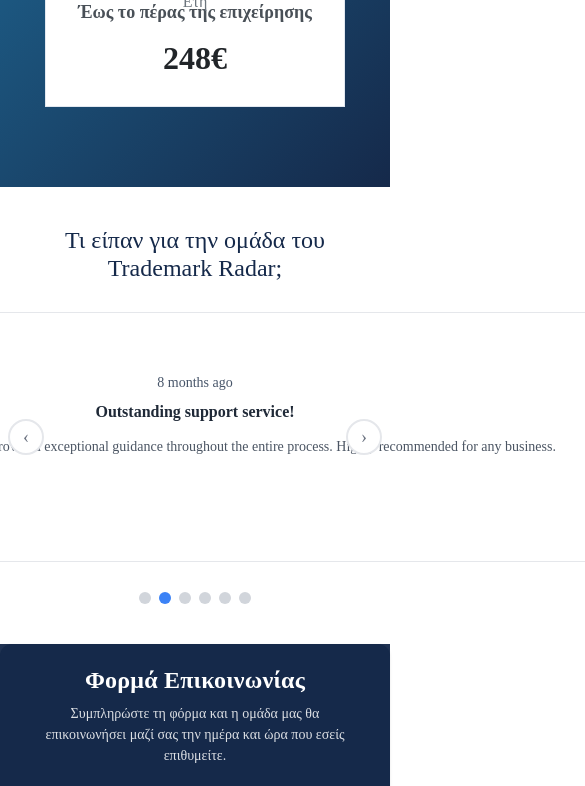
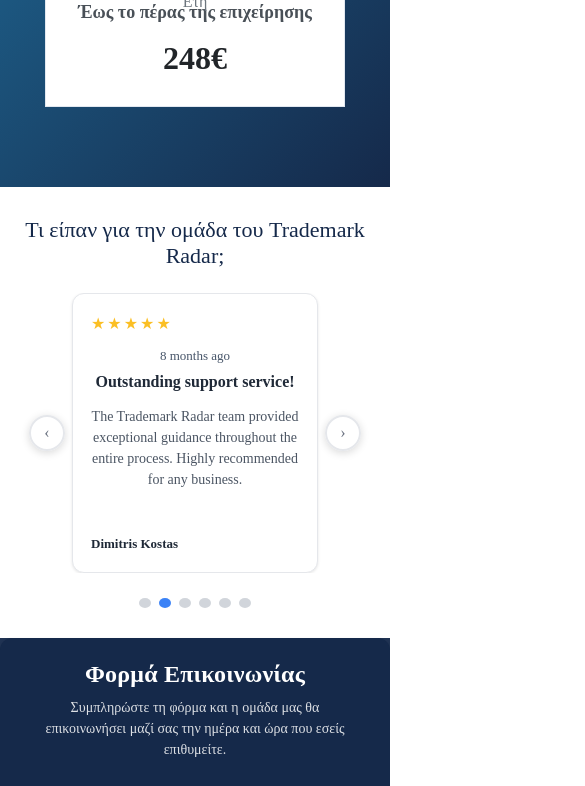
Before and after one commit to Charilaos-Kanellopoulos/Trademark, a React (Create React App) app in the folder front/: page / in a window 390 px wide. Shown: the part 3625-4411 px from the top of the page, 585 px wide, since content can reach past the window. Built offline with nearby package versions, Linux system fonts and the light colour scheme.

Commit message:
Comments- Carousel

```diff
--- a/front/src/components/Comments/Comments.css
+++ b/front/src/components/Comments/Comments.css
@@ -42,11 +42,26 @@
   flex: 1;
   overflow: hidden;
   border-radius: var(--radius);
+  touch-action: pan-y; /* Allow vertical scrolling but prevent horizontal */
+  user-select: none; /* Prevent text selection during swipe */
 }
 
-.comments__track {
+.comments__cards-container {
   display: flex;
-  transition: transform 0.5s ease;
+  gap: 20px;
+  justify-content: center;
+  align-items: stretch;
+  min-height: 280px;
+  opacity: 1;
+  transition: opacity 0.3s ease-in-out;
+}
+
+.comments__slide {
+  display: flex;
+  gap: 20px;
+  flex-shrink: 0;
+  width: 100%;
+  justify-content: center;
 }
 
 /* Review Card */
@@ -55,12 +70,13 @@
   border: 1px solid var(--border);
   border-radius: var(--radius);
   padding: 24px;
-  margin: 0 10px;
   box-shadow: var(--shadow);
   min-height: 280px;
   display: flex;
   flex-direction: column;
   justify-content: space-between;
+  flex: 1;
+  max-width: 350px;
 }
 
 /* Star Rating */
@@ -207,6 +223,14 @@
     height: 44px;
     font-size: 20px;
   }
+
+  .comments__cards-container {
+    gap: 15px;
+  }
+
+  .comments__card {
+    min-height: 300px;
+  }
 }
 
 @media (max-width: 768px) {
@@ -220,8 +244,8 @@
   }
 
   .comments__carousel {
-    flex-direction: column;
-    gap: 20px;
+    position: relative;
+    gap: 0;
   }
 
   .comments__nav {
@@ -229,24 +253,107 @@
     top: 50%;
     transform: translateY(-50%);
     z-index: 10;
+    width: 40px;
+    height: 40px;
+    font-size: 18px;
+    background: rgba(255, 255, 255, 0.9);
+    box-shadow: 0 2px 8px rgba(0, 0, 0, 0.15);
   }
 
   .comments__nav--prev {
-    left: -24px;
+    left: 10px;
   }
 
   .comments__nav--next {
-    right: -24px;
+    right: 10px;
   }
 
   .comments__track-container {
-    margin: 0 30px;
+    margin: 0;
+    border-radius: 0;
+  }
+
+  .comments__cards-container {
+    gap: 0;
+    padding: 0 50px;
+  }
+
+  .comments__slide {
+    gap: 0;
+    width: 100%;
+    padding: 0 50px;
   }
 
   .comments__card {
-    margin: 0 5px;
-    min-height: 250px;
+    min-height: 280px;
     padding: 20px;
+    border-radius: 12px;
+    margin: 0 10px;
+    max-width: none;
+    width: 100%;
+  }
+
+  .comments__card-title {
+    font-size: 18px;
+    margin-bottom: 12px;
+  }
+
+  .comments__comment {
+    font-size: 15px;
+    line-height: 1.5;
+  }
+
+  .comments__dots {
+    margin-top: 25px;
+  }
+
+  .comments__dot {
+    width: 10px;
+    height: 10px;
+  }
+}
+
+@media (max-width: 480px) {
+  .comments {
+    padding: 30px 12px;
+  }
+
+  .comments__title {
+    font-size: 22px;
+    margin-bottom: 25px;
+  }
+
+  .comments__nav {
+    width: 36px;
+    height: 36px;
+    font-size: 16px;
+  }
+
+  .comments__nav--prev {
+    left: 5px;
+  }
+
+  .comments__nav--next {
+    right: 5px;
+  }
+
+  .comments__cards-container {
+    gap: 0;
+    padding: 0 40px;
+  }
+
+  .comments__slide {
+    gap: 0;
+    width: 100%;
+    padding: 0 40px;
+  }
+
+  .comments__card {
+    margin: 0 8px;
+    min-height: 260px;
+    padding: 18px;
+    max-width: none;
+    width: 100%;
   }
 
   .comments__card-title {
@@ -256,24 +363,21 @@
   .comments__comment {
     font-size: 14px;
   }
-}
 
-@media (max-width: 480px) {
-  .comments__nav--prev {
-    left: -20px;
+  .comments__rating {
+    margin-bottom: 10px;
   }
 
-  .comments__nav--next {
-    right: -20px;
+  .star {
+    font-size: 16px;
   }
 
-  .comments__nav {
-    width: 36px;
-    height: 36px;
-    font-size: 18px;
+  .comments__time {
+    font-size: 13px;
+    margin-bottom: 6px;
   }
 
-  .comments__track-container {
-    margin: 0 25px;
+  .comments__author-name {
+    font-size: 13px;
   }
 }
--- a/front/src/components/Comments/Comments.tsx
+++ b/front/src/components/Comments/Comments.tsx
@@ -62,19 +62,35 @@
 ];
 
 const Comments: React.FC = () => {
-  const [currentIndex, setCurrentIndex] = useState(0);
+  const [currentSlide, setCurrentSlide] = useState(0);
   const [cardsToShow, setCardsToShow] = useState(3);
+  const [touchStart, setTouchStart] = useState<number | null>(null);
+  const [touchEnd, setTouchEnd] = useState<number | null>(null);
+
+  // Minimum swipe distance required to trigger a slide change
+  const minSwipeDistance = 50;
 
   // Calculate total number of slides
   const totalSlides = Math.ceil(reviews.length / cardsToShow);
-  const currentSlide = Math.floor(currentIndex / cardsToShow);
 
   useEffect(() => {
     const updateCardsToShow = () => {
-      const newCardsToShow = window.innerWidth <= 768 ? 1 : window.innerWidth <= 1024 ? 2 : 3;
+      const width = window.innerWidth;
+      let newCardsToShow;
+
+      if (width <= 480) {
+        newCardsToShow = 1; // Mobile
+      } else if (width <= 768) {
+        newCardsToShow = 1; // Small tablet
+      } else if (width <= 1024) {
+        newCardsToShow = 2; // Tablet
+      } else {
+        newCardsToShow = 3; // Desktop
+      }
+
       setCardsToShow(newCardsToShow);
       // Reset to beginning when cards to show changes to avoid out of bounds
-      setCurrentIndex(0);
+      setCurrentSlide(0);
     };
 
     updateCardsToShow();
@@ -84,35 +100,52 @@
 
   useEffect(() => {
     const interval = setInterval(() => {
-      setCurrentIndex((prevIndex) => {
-        const nextIndex = prevIndex + cardsToShow;
-        return nextIndex >= reviews.length ? 0 : nextIndex;
+      setCurrentSlide((prevSlide: number) => {
+        return (prevSlide + 1) % totalSlides;
       });
-    }, 4000);
+    }, 5000); // Increased to 5 seconds for better mobile UX
 
     return () => clearInterval(interval);
-  }, [cardsToShow]);
+  }, [totalSlides]);
 
   const nextSlide = () => {
-    setCurrentIndex((prevIndex) => {
-      const nextIndex = prevIndex + cardsToShow;
-      return nextIndex >= reviews.length ? 0 : nextIndex;
+    setCurrentSlide((prevSlide: number) => {
+      return (prevSlide + 1) % totalSlides;
     });
   };
 
   const prevSlide = () => {
-    setCurrentIndex((prevIndex) => {
-      if (prevIndex === 0) {
-        // Go to last complete slide
-        const lastCompleteSlide = Math.floor((reviews.length - 1) / cardsToShow) * cardsToShow;
-        return lastCompleteSlide;
-      }
-      return prevIndex - cardsToShow;
+    setCurrentSlide((prevSlide: number) => {
+      return prevSlide === 0 ? totalSlides - 1 : prevSlide - 1;
     });
   };
 
   const goToSlide = (slideIndex: number) => {
-    setCurrentIndex(slideIndex * cardsToShow);
+    setCurrentSlide(slideIndex);
+  };
+
+  // Touch handlers for mobile swipe
+  const onTouchStart = (e: React.TouchEvent) => {
+    setTouchEnd(null);
+    setTouchStart(e.targetTouches[0].clientX);
+  };
+
+  const onTouchMove = (e: React.TouchEvent) => {
+    setTouchEnd(e.targetTouches[0].clientX);
+  };
+
+  const onTouchEnd = () => {
+    if (!touchStart || !touchEnd) return;
+
+    const distance = touchStart - touchEnd;
+    const isLeftSwipe = distance > minSwipeDistance;
+    const isRightSwipe = distance < -minSwipeDistance;
+
+    if (isLeftSwipe) {
+      nextSlide();
+    } else if (isRightSwipe) {
+      prevSlide();
+    }
   };
 
   const renderStars = (rating: number) => {
@@ -121,6 +154,13 @@
         ★
       </span>
     ));
+  };
+
+  // Get current reviews to display
+  const getCurrentReviews = () => {
+    const startIndex = currentSlide * cardsToShow;
+    const endIndex = startIndex + cardsToShow;
+    return reviews.slice(startIndex, endIndex);
   };
 
   return (
@@ -133,16 +173,15 @@
             &#8249;
           </button>
 
-          <div className="comments__track-container">
-            <div
-              className="comments__track"
-              style={{
-                transform: `translateX(-${(currentIndex / reviews.length) * 100}%)`,
-                width: `${reviews.length * (100 / cardsToShow)}%`
-              }}
-            >
-              {reviews.map((review, i) => (
-                <div key={i} className="comments__card" style={{ width: `${100 / reviews.length}%` }}>
+          <div
+            className="comments__track-container"
+            onTouchStart={onTouchStart}
+            onTouchMove={onTouchMove}
+            onTouchEnd={onTouchEnd}
+          >
+            <div className="comments__cards-container">
+              {getCurrentReviews().map((review, index) => (
+                <div key={currentSlide * cardsToShow + index} className="comments__card">
                   <div className="comments__rating">
                     {renderStars(review.rating)}
                   </div>
@@ -154,7 +193,6 @@
                   <p className="comments__comment">{review.comment}</p>
 
                   <div className="comments__author">
-
                     <span className="comments__author-name">{review.author}</span>
                   </div>
                 </div>
```
